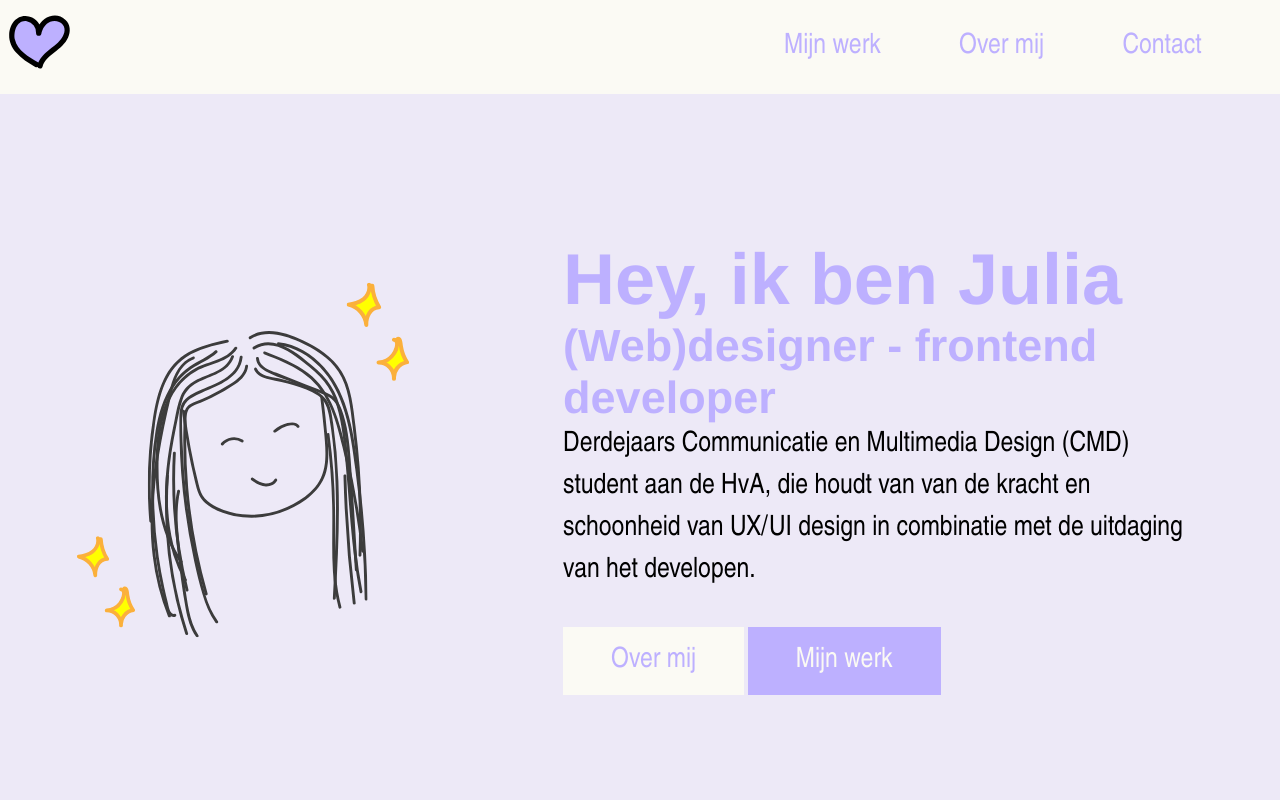
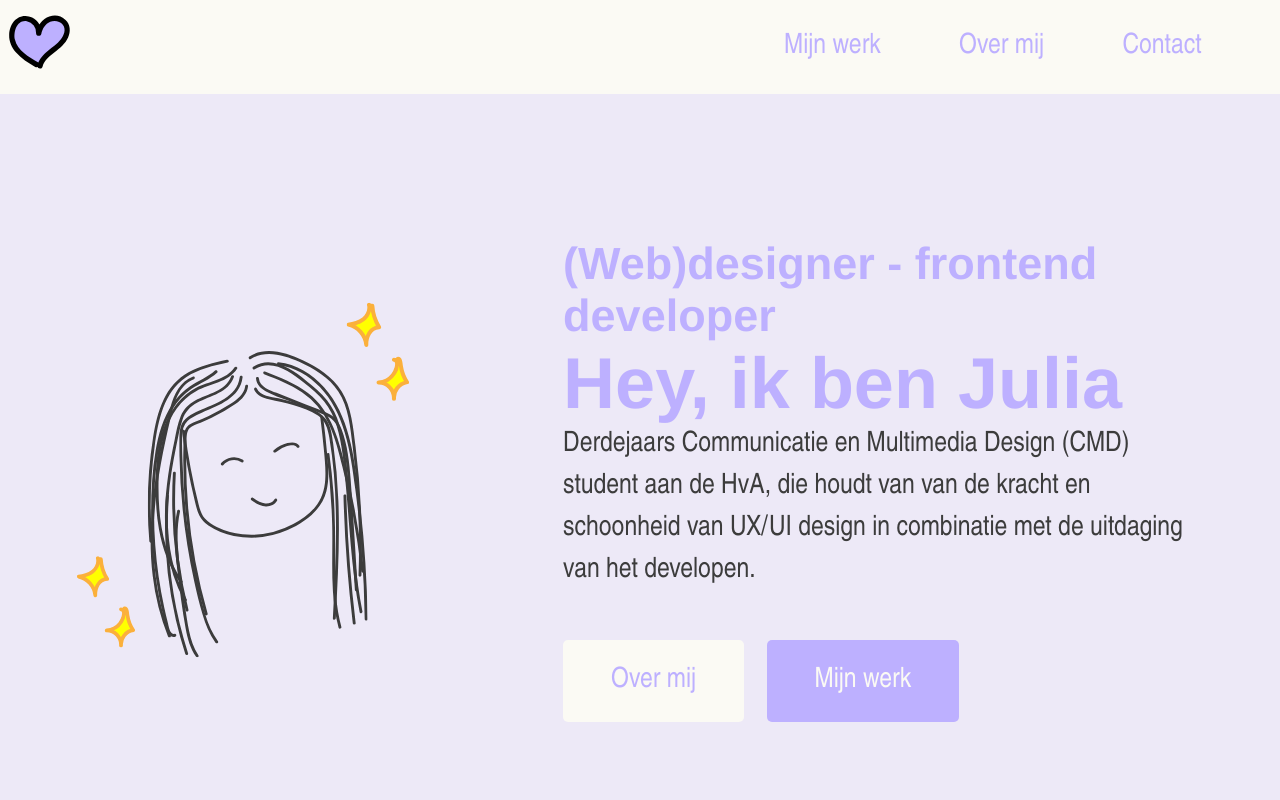
Before and after one commit to Juul03/portfolio, a SvelteKit app: page / in a window 1280 px wide. Shown: the top 800 px of the page. Built offline with nearby package versions, Linux system fonts and the light colour scheme; a web font is replaced by a local one.

Commit message:
header_styling_buttons

```diff
--- a/src/routes/+page.svelte
+++ b/src/routes/+page.svelte
@@ -5,57 +5,70 @@
 	import Footer from '../components/footer.svelte';
 </script>
 
-<Header/>
+<Header />
 
 <header>
 	<div>
 		<h1>Hey, ik ben Julia</h1>
 		<h2>(Web)designer - frontend developer</h2>
 		<p>
-            Derdejaars Communicatie en Multimedia Design (CMD) student aan de HvA, die houdt van van de kracht
-            en schoonheid van UX/UI design in combinatie met de uitdaging van het developen.
+			Derdejaars Communicatie en Multimedia Design (CMD) student aan de HvA, die houdt van van de
+			kracht en schoonheid van UX/UI design in combinatie met de uitdaging van het developen.
 		</p>
+		<div>
 			<a class="secundary-button" href="/over-mij">Over mij</a>
 			<a class="primary-button" href="/">Mijn werk</a>
 		</div>
+	</div>
 
-    <img src="/img/people/me.svg" alt="Dit ben ik! Julia">
+	<img src="/img/people/me.svg" alt="Dit ben ik! Julia" />
 </header>
 
 <main>
+	<Usps />
 
-    <Usps/>
-
-    <Projects/>
-
+	<Projects />
 </main>
 
-<Footer/>
+<Footer />
 
 <style lang="scss">
 	header {
 		background-color: rgba(var(--primary-color-rgb), var(--background-alpha));
-        padding:var(--standard-padding-section) 0 var(--standard-padding-section);
+		padding: var(--standard-padding-section) 0 var(--standard-padding-section);
 
-        display:flex;
-        justify-content:space-around;
+		display: flex;
+		justify-content: space-around;
 
 		div {
-            max-width:50%;
+			max-width: 50%;
+			display: flex;
+			flex-direction: column;
+
+			h2 {
+				order: -1;
+			}
 
 			p {
-                margin-bottom:3rem;
+				margin-bottom: 3rem;
 			}
+
+			div {
+                display:flex;
+                flex-direction:row;
+                width:100%;
+
+                gap:1.4rem;
 
                 a {
 
                 }
             }
+		}
 
 		img {
-            max-width:30%;
-            order:-1;
+			max-width: 30%;
+			order: -1;
 		}
-
 	}
 </style>
--- a/static/styles/generalstyles.css
+++ b/static/styles/generalstyles.css
@@ -15,6 +15,7 @@
 
 	/* TODO: dont use pixel, just example for now */
 	--standard-padding-section: 9rem;
+    --standard-border-radius-button:5px;
 }
 
 @font-face {
@@ -65,16 +66,23 @@ h3 {
 p, li, a{
 	font-size: var(--body-tekst-font-size);
     line-height:1.5;
+    color:var(--text-color);
 }
 
 a.primary-button {
+    display:inline-block;
+    flex:none;
     background:var(--primary-color);
     color:var(--secundary-color);
     padding:1.25rem 3rem;
+    border-radius: var(--standard-border-radius-button);
 }
 
 a.secundary-button {
+    display:inline-block;
+    flex:none;
     background:var(--secundary-color);
     color:var(--primary-color);
     padding:1.25rem 3rem;
+    border-radius: var(--standard-border-radius-button);
 }
```
Lines whose indentation alone changed are shown as unchanged.
